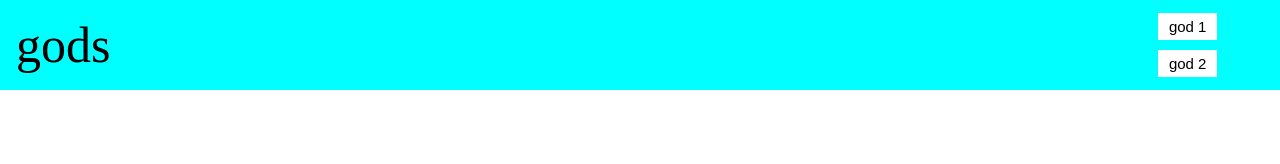
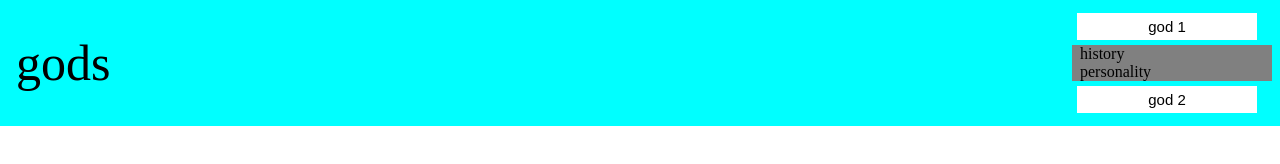
Before and after one commit to skadudel/collapsibles, a plain HTML site: page index.html in a window 1280 px wide. Both pictures are taken after a click on the button "god 1". Drawn offline with Linux system fonts and the light colour scheme.

Commit message:
Added javascript and did a litle extra

```diff
--- a/burger.js
+++ b/burger.js
@@ -0,0 +1,15 @@
+var coll = document.getElementsByClassName("collapsible");
+var i;
+
+for (i = 0; i < coll.length; i++) {
+    coll[i].addEventListener("click", function() {
+        this.classList.toggle("active");
+        var content = this.nextElementSibling;
+        if (content.style.display === "block"){
+            content.style.display = "none";
+        }
+        else{
+            content.style.display = "block";
+        }
+    });
+}
--- a/index.html
+++ b/index.html
@@ -8,7 +8,7 @@
 </head>
 <body>
     <!-- credit to https://www.w3schools.com/howto/tryit.asp?filename=tryhow_js_collapsible
-    for the javascript and some other parts -->
+    for the javascript and the buttons -->
     <div class="godnav">
         <a href="#home" class="active">gods</a>
         <!-- puts both collapsibles into one side of the screen -->
@@ -25,5 +25,7 @@
             </div>
         </div>
     </div>
+
+    <script src="burger.js"></script>
 </body>
 </html>
--- a/style.css
+++ b/style.css
@@ -3,7 +3,6 @@ body{
 }
 
 .godnav {
-    overflow: hidden;
     background-color: aqua;
     position: relative;
     padding: 8px;
@@ -29,7 +28,7 @@ body{
     font-size: 15px;
     padding: 5px;
     margin: 5px;
-    width: 50%;
+    width: 180px;
     border: none;
     text-align: center;
     outline: none;
@@ -41,4 +40,12 @@ body{
 
 .content{
     display: none;
+    overflow: hidden;
+    background-color: gray;
+    z-index: 1;
+
 }
+
+.combine{
+    width: 200px;
+}
```
